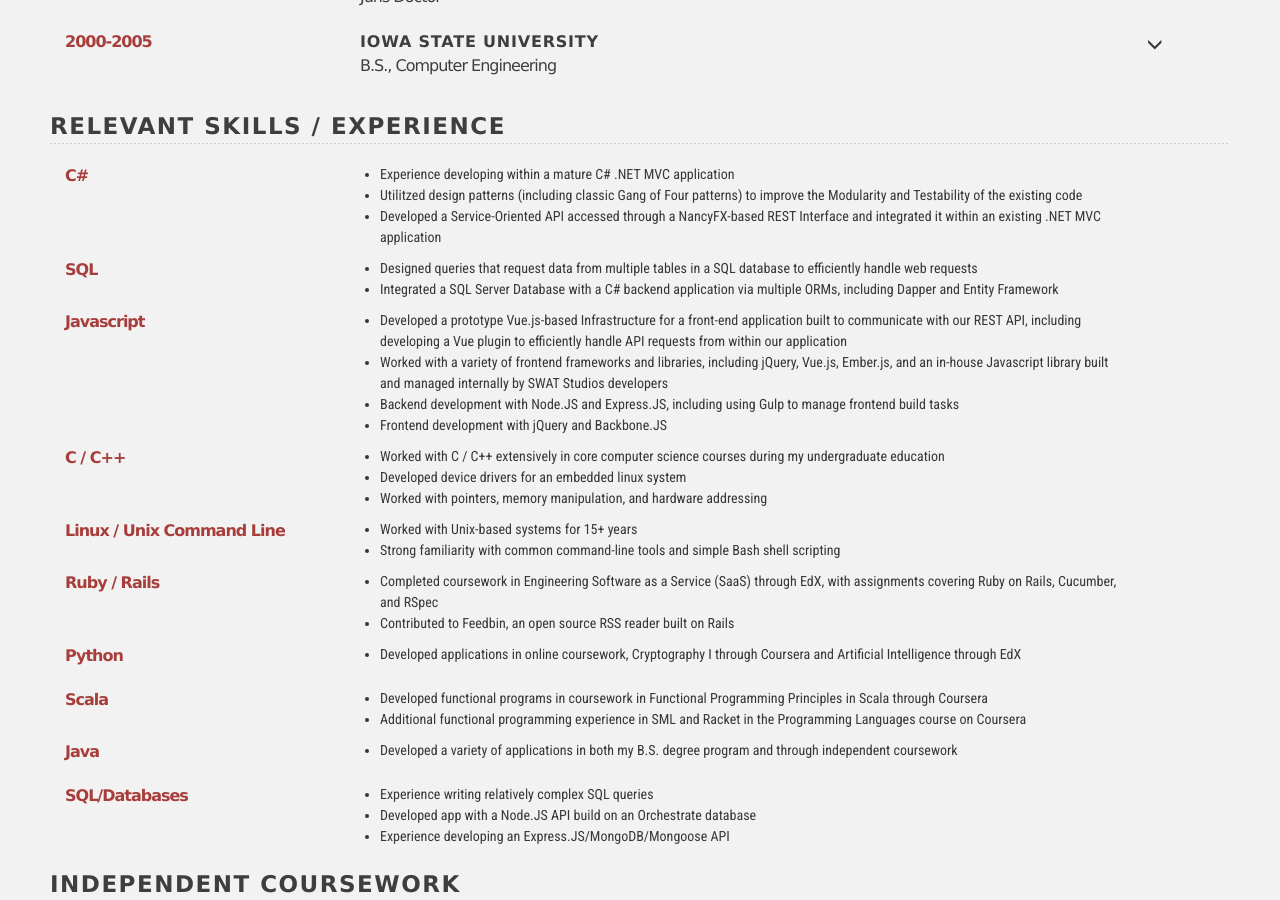
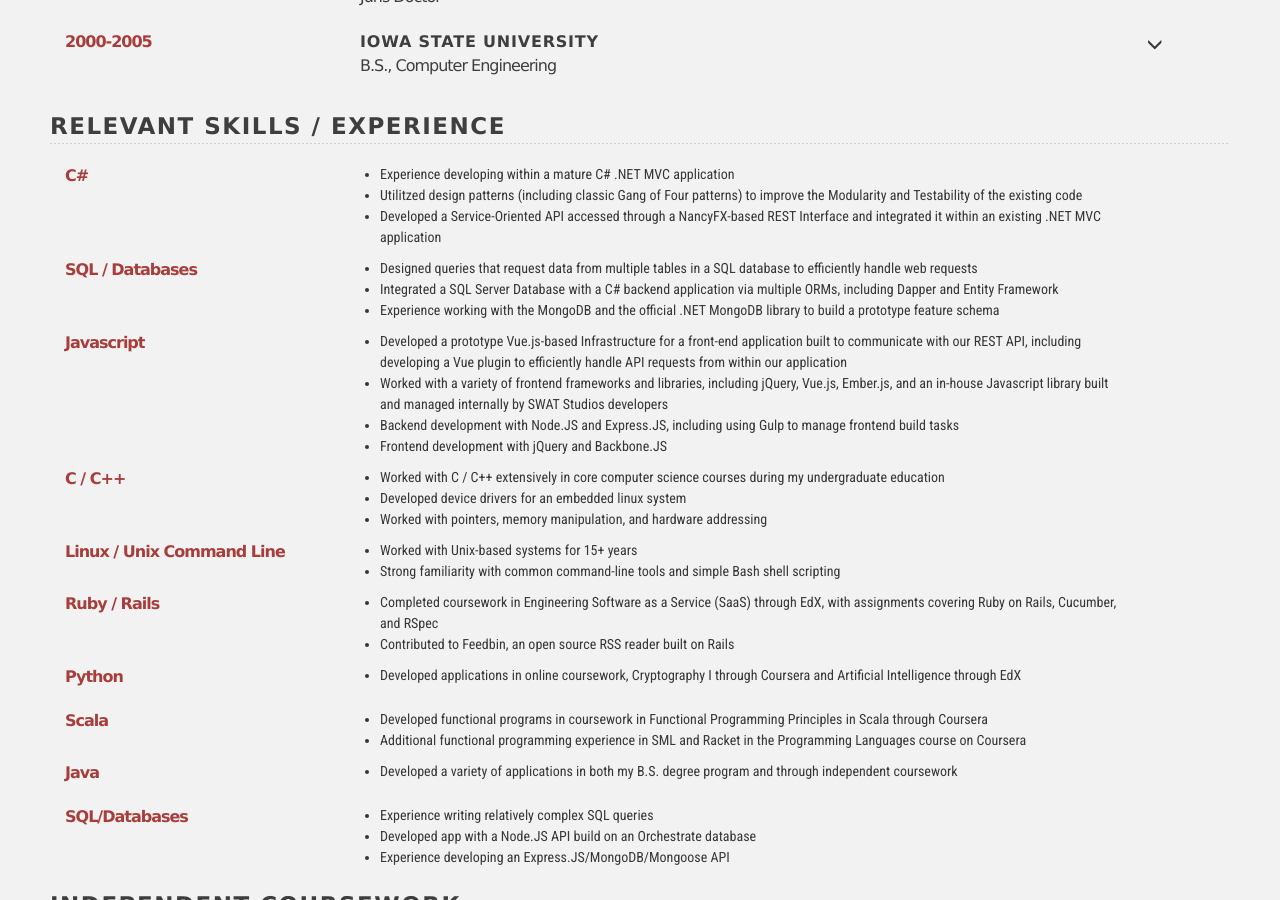
Before and after one commit to clebens/clebens.github.io, a Jekyll site: the page built from resume/index.html, in a window 1280 px wide and 900 px high, scrolled down 1021 px. Built offline with Jekyll 4.4.1, drawn with Linux system fonts in a browser that asks for light colours.

Commit message:
Removed duplicate Database reference. Added Mongo info to original.

```diff
--- a/_data/languages.yml
+++ b/_data/languages.yml
@@ -3,9 +3,10 @@
 				"Utilitzed design patterns (including classic Gang of Four patterns) to improve the Modularity and Testability of the existing code",
 				"Developed a Service-Oriented API accessed through a NancyFX-based REST Interface and integrated it within an existing .NET MVC application"]
 
--   name: "SQL"
+-   name: "SQL / Databases"
     details: ["Designed queries that request data from multiple tables in a SQL database to efficiently handle web requests",
-				"Integrated a SQL Server Database with a C# backend application via multiple ORMs, including Dapper and Entity Framework"]
+				"Integrated a SQL Server Database with a C# backend application via multiple ORMs, including Dapper and Entity Framework",
+				"Experience working with the MongoDB and the official .NET MongoDB library to build a prototype feature schema"]
 
 -   name: "Javascript"
     details: ["Developed a prototype Vue.js-based Infrastructure for a front-end application built to communicate with our REST API, including developing a Vue plugin to efficiently handle API requests from within our application",
```
Also changed, not shown: 1 other file.
